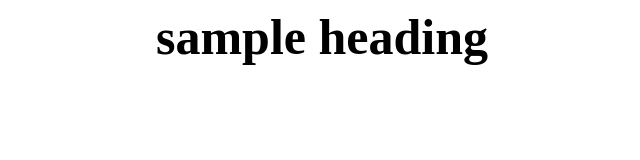
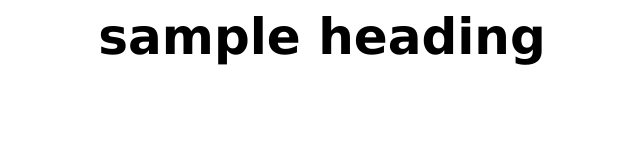
Before and after one commit to knightmoves-schools/012-text-caylebwest, a website: page index.html in a window 1280 px wide. Shown: the whole page, without its empty margins (318-958 px from the left). Drawn offline with Linux system fonts and the light colour scheme.

Commit message:
Tried to fix font

```diff
--- a/index.html
+++ b/index.html
@@ -6,7 +6,7 @@
     .heading {
       font-size: 50px;
       font-weight: bold;
-      font-family: Lucida, 'Lucida Grand';
+      font-family: 'Lucida Grande', Geneva, Verdana, sans-serif;
       text-align: center;
       text-transform: lowercase;
     }
```
